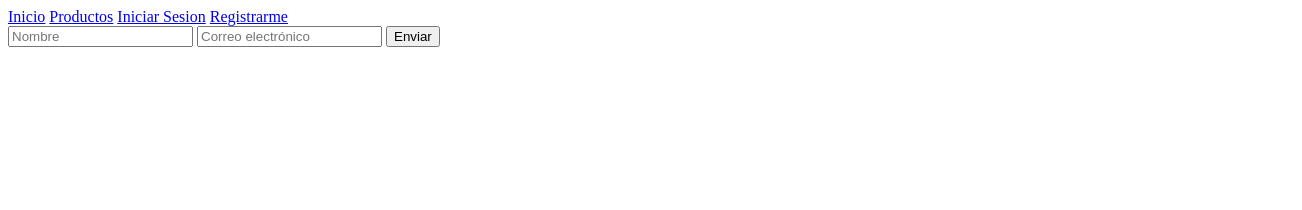
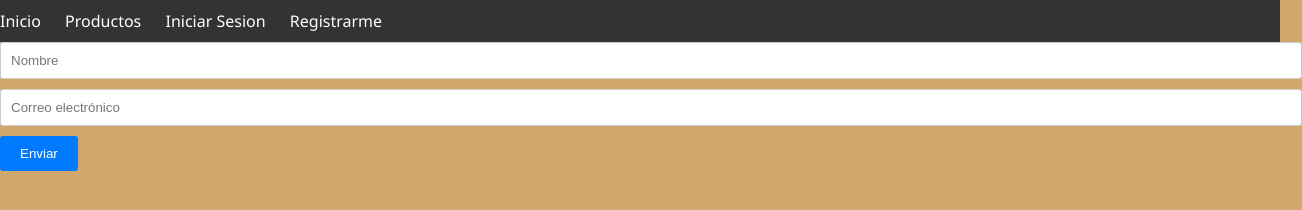
Before and after one commit to ManuLeivaDiaz/TP-Integrador, a plain HTML site: page Registrarme.html in a window 1280 px wide. Shown: the whole page, 1302 px wide, since content can reach past the window. Drawn offline with Linux system fonts and the light colour scheme.

Commit message:
Add files via upload

```diff
--- a/Registrarme.html
+++ b/Registrarme.html
@@ -3,15 +3,17 @@
 <head>
     <meta charset="UTF-8">
     <meta name="viewport" content="width=device-width, initial-scale=1.0">
-    <title>Registrarme</title>
-    <link rel="stylesheet" href="registrarme.css">
+    <title>DobleW Burgers</title>
+    <link rel="shortcut icon" href="/imagenes/Favicon.jpg" type="image/x-icon">
+    <link rel="shortcut icon" href="recursos/imagenes/icono 1.png" type="image/x-icon">
+    <link rel="stylesheet" href="/registrarme.css">
 </head>
 <body>
     <div class="navbar">
-        <a href="index.html">Inicio</a>
-        <a href="#">Productos</a>
-        <a href="#">Iniciar Sesion</a>
-        <a href="Registrarme.html">Registrarme</a>
+        <a href="index.html" target="_self">Inicio</a>
+        <a href="/Productos.html" target="_self">Productos</a>
+        <a href="/IniciarSesion.html" target="_self">Iniciar Sesion</a>
+        <a href="/Registrarme.html" target="_self">Registrarme</a>
     </div>
     <form action="#">
         <input class="form-input" type="text" placeholder="Nombre">
--- a/iniciarsesion.css
+++ b/iniciarsesion.css
@@ -0,0 +1,22 @@
+body {
+    background-color: #d1a86d;
+    font-family: "Segoe UI", sans-serif;
+    margin: 0;
+    padding: 0;
+  }
+  .navbar {
+    background-color: #333;
+    color: #fff;
+    padding: 10px 0;
+  }
+  .navbar a {
+    color: #fff;
+    text-decoration: none;
+    margin-right: 20px;
+  }
+  @media only screen and (max-width: 768px) {
+    /* Estilos para dispositivos móviles */
+    .container {
+      padding: 10px;
+    }
+  }
--- a/productos.css
+++ b/productos.css
@@ -0,0 +1,32 @@
+body {
+    background-color: #d1a86d;
+    font-family: "Segoe UI", sans-serif;
+    margin: 0;
+    padding: 0;
+  }
+  .navbar {
+    background-color: #333;
+    color: #fff;
+    padding: 10px 0;
+  }
+  .navbar a {
+    color: #fff;
+    text-decoration: none;
+    margin-right: 20px;
+  }
+  .product-image {
+    width: 30%;
+    border: 1px solid #ccc;
+    border-radius: 5px;
+    overflow: hidden;
+  }
+  .product-image img {
+    width: 100%;
+    height: auto;
+  }
+  @media only screen and (max-width: 768px) {
+    /* Estilos para dispositivos móviles */
+    .container {
+      padding: 10px;
+    }
+  }
--- a/registrarme.css
+++ b/registrarme.css
@@ -0,0 +1,41 @@
+body {
+    background-color: #d1a86d;
+    font-family: "Segoe UI", sans-serif;
+    margin: 0;
+    padding: 0;
+  }
+  .navbar {
+    background-color: #333;
+    color: #fff;
+    padding: 10px 0;
+  }
+  .navbar a {
+    color: #fff;
+    text-decoration: none;
+    margin-right: 20px;
+  }
+  .form-input {
+    width: 100%;
+    padding: 10px;
+    margin-bottom: 10px;
+    border: 1px solid #ccc;
+    border-radius: 3px;
+  }
+  .form-submit {
+    background-color: #007bff;
+    color: #fff;
+    border: none;
+    padding: 10px 20px;
+    cursor: pointer;
+    border-radius: 3px;
+    transition: background-color 0.3s ease;
+  }
+  .form-submit:hover {
+    background-color: #0056b3;
+  }
+  @media only screen and (max-width: 768px) {
+    /* Estilos para dispositivos móviles */
+    .container {
+      padding: 10px;
+    }
+  }
--- a/style.css
+++ b/style.css
@@ -1,9 +1,8 @@
 body {
-  background-color: #0056b3;
+  background-color: #d1a86d;
   font-family: "Segoe UI", sans-serif;
   margin: 0;
   padding: 0;
-  background-color: #f9f9f9;
 }
 .navbar {
   background-color: #333;
@@ -16,47 +15,33 @@ body {
   margin-right: 20px;
 }
 .container {
-  max-width: 800px;
+  display: flex;
+  align-items: center;
+  max-width: auto;
+  height: 100vh;
   margin: 0 auto;
   padding: 20px;
-  background-color: #ffffff;
-  border: 1px solid #e0e0e0;
+  background-color: #0f0f11;
+  border: 1px solid #232328;
   border-radius: 5px;
-  box-shadow: 0 2px 4px rgba(0, 0, 0, 0.1);
+  color: #ca9249;
+  text-shadow: 10px 10px 10px;
 }
-.form-input {
-  width: 100%;
-  padding: 10px;
-  margin-bottom: 10px;
-  border: 1px solid #ccc;
-  border-radius: 3px;
+.texto {
+  flex: 1;
+  text-align: center;
+  text-justify: auto;
+  max-width: 50%;
+  font-size: 40px;
 }
-.form-submit {
-  background-color: #007bff;
-  color: #fff;
-  border: none;
-  padding: 10px 20px;
-  cursor: pointer;
-  border-radius: 3px;
-  transition: background-color 0.3s ease;
+.imagen {
+  margin-left: 80px;
 }
-.form-submit:hover {
-  background-color: #0056b3;
-}
-.product-images {
-  display: flex;
-  justify-content: space-between;
-  margin-top: 20px;
-}
-.product-image {
-  width: 30%;
-  border: 1px solid #ccc;
-  border-radius: 5px;
-  overflow: hidden;
-}
-.product-image img {
-  width: 100%;
-  height: auto;
+.imagen img {
+  max-width: 100%;
+  max-height: 500px;
+  display: block;
+  border-radius: 15%;
 }
 @media only screen and (max-width: 768px) {
   /* Estilos para dispositivos móviles */
```
Also changed, not shown: IniciarSesion.html (+19 -0 lines), Productos.html (+19 -0 lines), index.html (+14 -17 lines).
